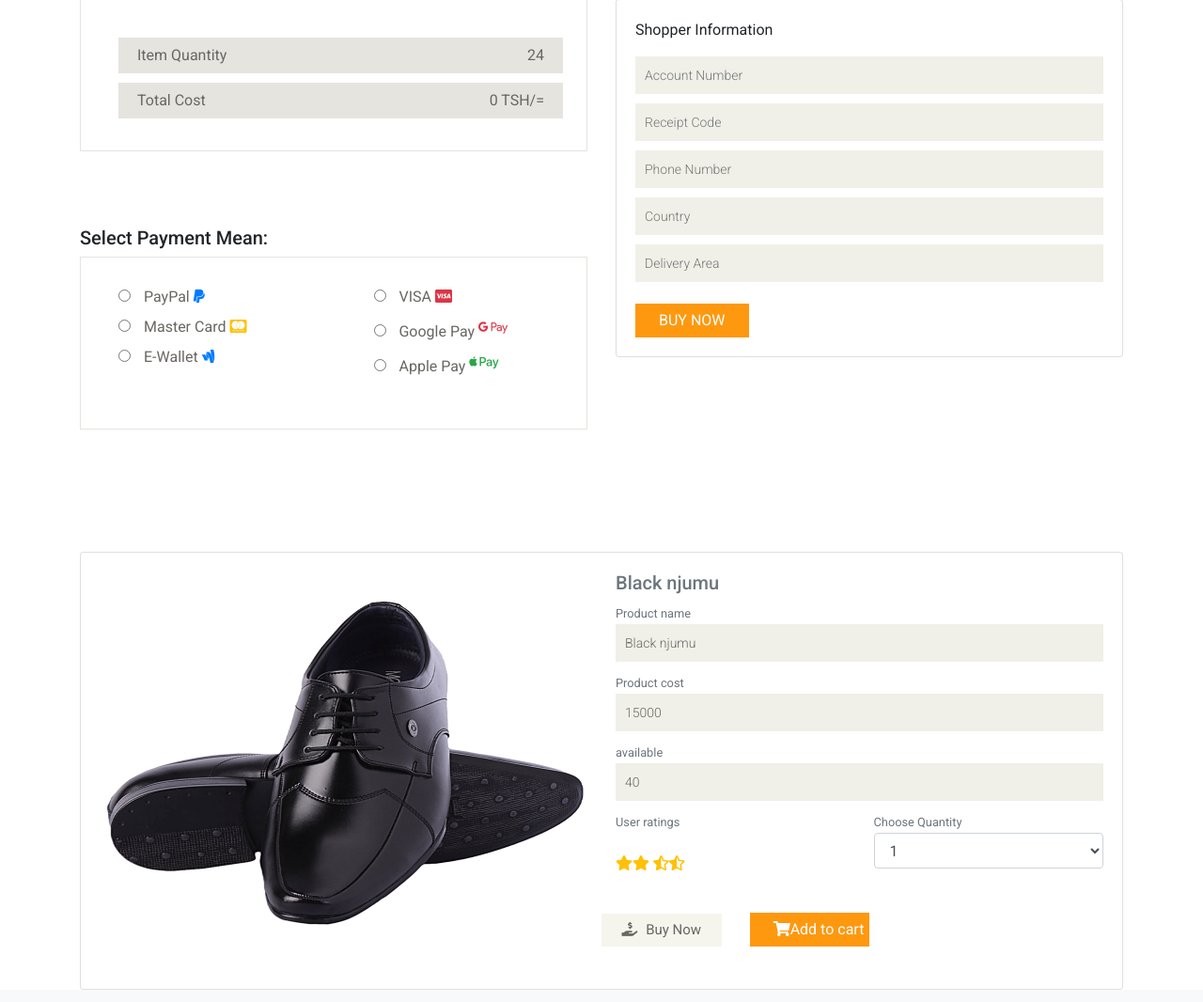
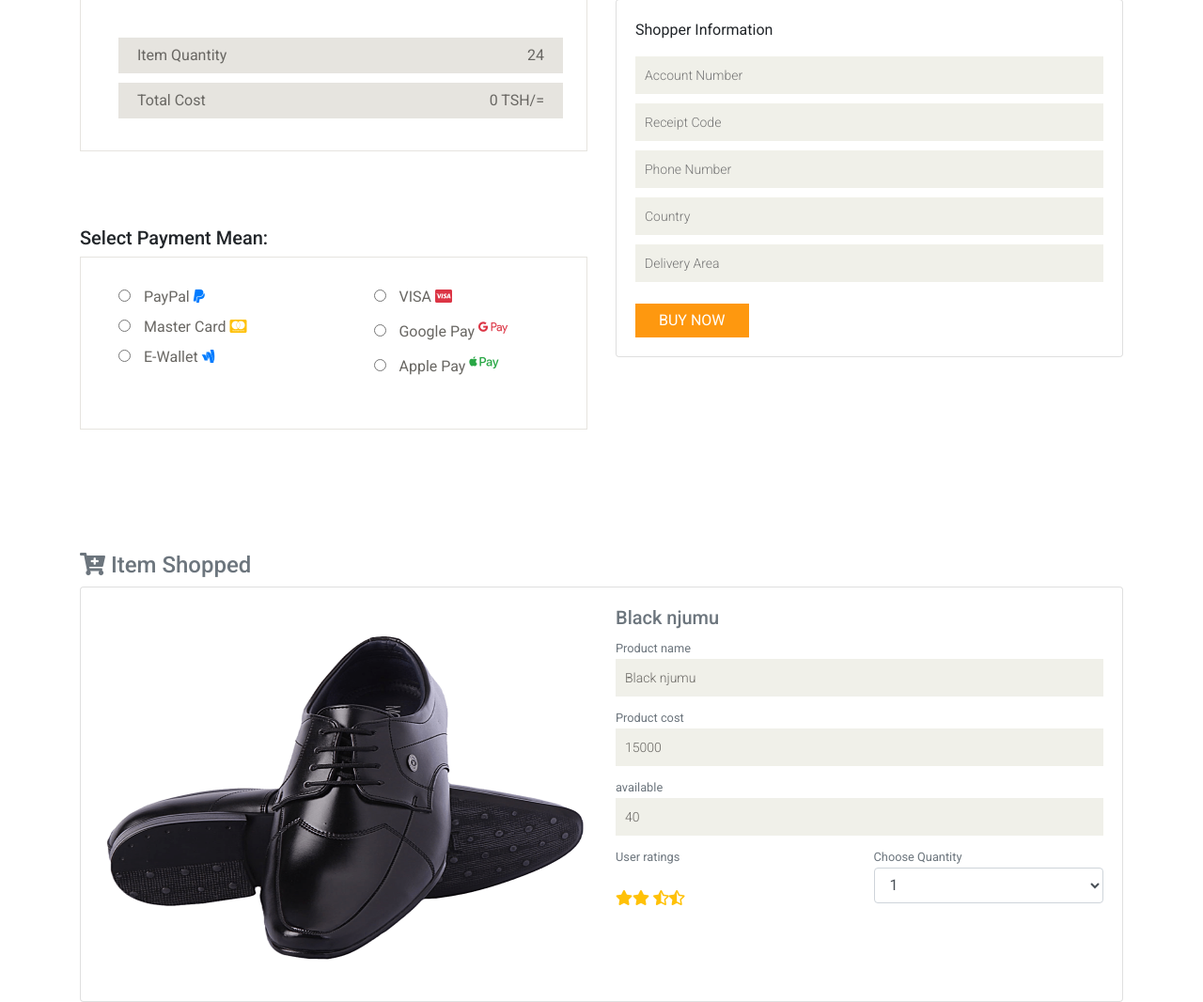
Before and after one commit to alphaxadPython/MixCollection, a PHP site: page /checkout1.php?id=6 in a window 1280 px wide. Shown: the part 129-1195 px from the top of the page at 94% size. Run offline with PHP 8.4, Linux system fonts and the light colour scheme; a user stored in the database is signed in; data comes from the database, SQL or seed files in the repository.

Commit message:
lab4 commits

```diff
--- a/checkout1.php
+++ b/checkout1.php
@@ -7,7 +7,6 @@
     <meta name="viewport" content="width=device-width, initial-scale=1.0">
     <title>Checkout | Mix-Collection</title>
     <link rel="icon" href="logo/logo.ico" type="image/icon type" >
-
     <link rel="stylesheet" href="css/bootstrap.css">
     <link rel="stylesheet" href="css/bootstrap.min.css">
     <link rel="stylesheet" href="css/main.css">
@@ -126,8 +125,9 @@
 		</div>
 	</section><!--/#do_action-->
 
-    <div class="section mt-5">
+    <div class="section">
         <div class="container">
+                <h4 class="text-muted"><i class="fa fa-cart-plus" aria-hidden="true"></i> Item Shopped</h4>
             <div class="row">
 
                 <div class="col-sm-12">
@@ -179,24 +179,14 @@
                                                 <option value="10">10</option>
                                             </select><br>
                                         </div>
-                                    <div class="row">
-                                        <div class="col-md-6 mt-4">
-                                             <a href="checkout1.php?id=<?php echo $row['id'];?>" class="btn w-100 btn-default add-to-cart"><i class="fas fa-hand-holding-usd"></i> Buy Now</a>
-                                        </div>
-                                        <div class="col-md-6">
-                                           <button type="submit" name="cart" class="btn w-100"><i class="fa fa-shopping-cart"></i>Add to cart</button>
-                                        </div>
-                                    </div>
+
                                 </div>
                                 </form>
                             </div>
                        </div>
                         </div>
                      </div>
-
-
                     <?php } ?>
-
 				</div>
             </div>
         </div>
```
Also changed, not shown: details.php (+6 -5 lines).
